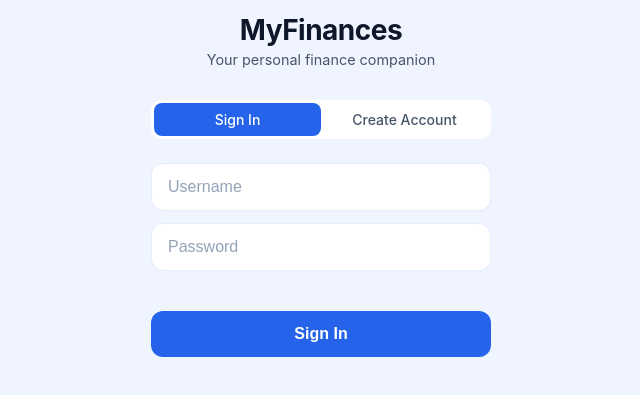
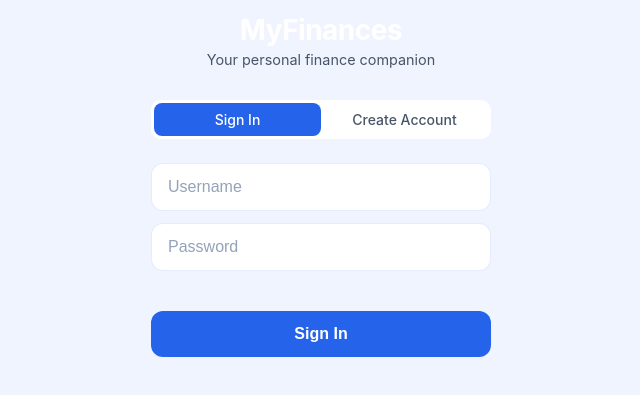
Before and after one commit to aallreda18/Finance-App, a plain HTML site: page index.html in a window 1280 px wide. Shown: the part 273-668 px from the top of the page, without its empty margins (319-959 px from the left). Drawn offline with nearby package versions, Linux system fonts and the light colour scheme.

Commit message:
Update index.html

```diff
--- a/index.html
+++ b/index.html
@@ -17,7 +17,7 @@
   /* Light theme */
   --navy:#f0f4ff;--navy-mid:#ffffff;--royal:#2563eb;--royal-bright:#1d4ed8;--royal-glow:#3b82f6;
   --accent:#1d4ed8;--accent-light:#1e40af;--gold:#b45309;--green:#047857;--red:#dc2626;
-  --text-primary:#0f172a;--text-secondary:#475569;--text-muted:#94a3b8;
+  --text-primary:#ffffff;--text-secondary:#475569;--text-muted:#94a3b8;
   --surface:#ffffff;--surface-2:#f1f5f9;--surface-3:#e2e8f0;
   --border:rgba(37,99,235,0.12);--border-bright:rgba(37,99,235,0.28);
   --safe-top:env(safe-area-inset-top,0px);--safe-bottom:env(safe-area-inset-bottom,0px);
```
